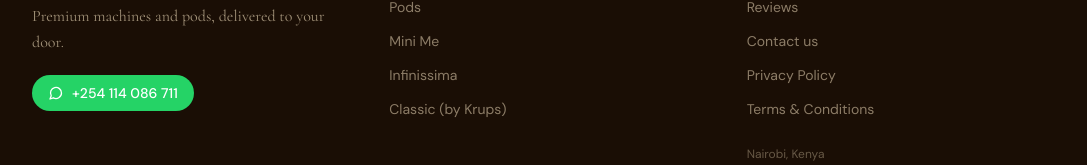
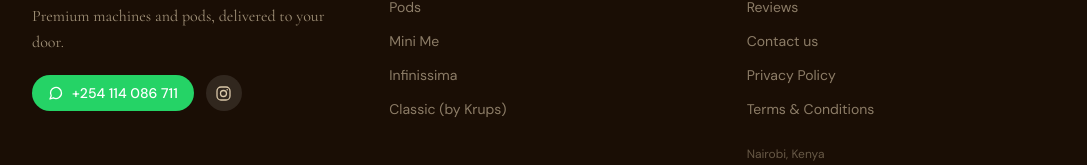
Before and after one commit to ianbo-hub/thebeansknees, a React (Vite) app: page / in a window 1280 px wide. Shown: the part 6282-6447 px from the top of the page, without its empty margins (96-1183 px from the left). Built offline with nearby package versions, Linux system fonts and the light colour scheme; no server answers; a web font is replaced by a local one.

Commit message:
feat: add Instagram icon to footer linking to coffee_machines_ke

```diff
--- a/src/shared/components/layout/Footer.jsx
+++ b/src/shared/components/layout/Footer.jsx
@@ -14,6 +14,7 @@ export default function Footer() {
             <p className="font-body text-base text-cream-200/70 leading-relaxed mb-5">
               Nairobi's home for Nescafé Dolce Gusto. Premium machines and pods, delivered to your door.
             </p>
+            <div className="flex items-center gap-3">
               <a
                 href="https://wa.me/254114086711"
                 target="_blank"
@@ -26,6 +27,22 @@ export default function Footer() {
                 </svg>
                 +254 114 086 711
               </a>
+
+              <a
+                href="https://www.instagram.com/coffee_machines_ke"
+                target="_blank"
+                rel="noopener noreferrer"
+                aria-label="Follow us on Instagram"
+                className="inline-flex items-center justify-center w-9 h-9 rounded-full bg-white/10 text-cream-200
+                  hover:bg-white/20 hover:text-cream-50 transition-all duration-200"
+              >
+                <svg width="17" height="17" viewBox="0 0 17 17" fill="none" aria-hidden="true">
+                  <rect x="2" y="2" width="13" height="13" rx="4" stroke="currentColor" strokeWidth="1.3"/>
+                  <circle cx="8.5" cy="8.5" r="3" stroke="currentColor" strokeWidth="1.3"/>
+                  <circle cx="12.2" cy="4.8" r="0.8" fill="currentColor"/>
+                </svg>
+              </a>
+            </div>
           </div>
 
           {/* Shop */}
```
Lines whose indentation alone changed are shown as unchanged.
